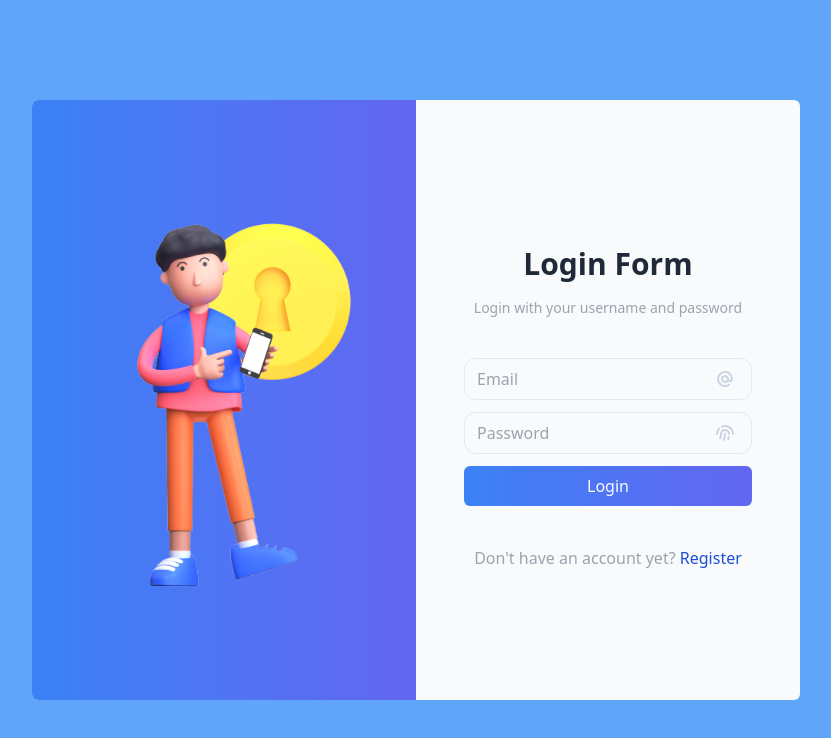
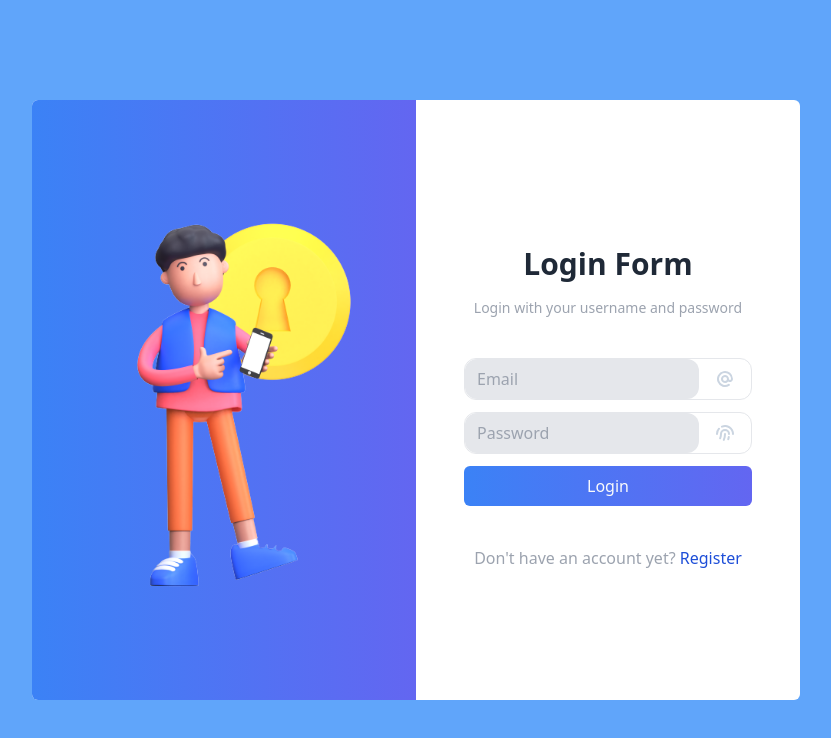
Before and after one commit to sinambela99/final_project_frontend, a Next.js app: page /login in a window 1280 px wide. Shown: the top 738 px of the page, without its empty margins (224-1055 px from the left). Built offline with nearby package versions, Linux system fonts and the light colour scheme.

Commit message:
style and validate login register

```diff
--- a/src/components/LogAndRegis.js
+++ b/src/components/LogAndRegis.js
@@ -4,11 +4,11 @@ import styles from '../styles/LoginAndRegis.module.css'
 export default function LogAndRegis({ children }) {
   return (
     <div className='flex h-screen bg-blue-400'>
-      <div className='m-auto bg-slate-50 rounded-md w-3/5 h-3/4 grid lg:grid-cols-2'>
+      <div className='m-auto bg-white rounded-md w-3/5 h-3/4 grid lg:grid-cols-2'>
         <div className={styles.imgStyle}>
           <div className={styles.cartoonImg}></div>
         </div>
-        <div className={styles.formStyle} >
+        <div className={styles.formStyle}>
           <div className='text-center py-10'>
             {children}
           </div>
--- a/src/components/Navbar.jsx
+++ /dev/null
@@ -1,49 +0,0 @@
-export default function Navbar() {
-  return (
-    <header class="bg-white shadow">
-      <nav class="flex justify-between items-center w-[92%] mx-auto">
-        <div class="text-xl font-semibold text-gray-700">
-          <a
-            href="#"
-            class="text-gray-800 text-xl font-bold hover:text-gray-700 md:text-2xl"
-          >
-            HuruHara
-          </a>
-        </div>
-        <div class="">
-          <ul class="flex items-center gap-[4vw]">
-            <li>
-              <a
-                href="#"
-                class="text-gray-800 text-xl font-bold hover:text-gray-700 md:text-2xl"
-              >
-                Product
-              </a>
-            </li>
-            <li>
-              <a
-                href="#"
-                class="text-gray-800 text-xl font-bold hover:text-gray-700 md:text-2xl"
-              >
-                Cart
-              </a>
-            </li>
-            <li>
-              <a
-                href="#"
-                class="text-gray-800 text-xl font-bold hover:text-gray-700 md:text-2xl"
-              >
-                Profile
-              </a>
-            </li>
-          </ul>
-        </div>
-        <div>
-          <button class="bg-[#a6c1ee] test-white px-5 py-2 rounded-full hover:bg-[#87acec]">
-            Sign Up
-          </button>
-        </div>
-      </nav>
-    </header>
-  );
-}
--- /dev/null
+++ b/src/lib/validate.js
@@ -0,0 +1,63 @@
+// Validate Login Form
+export default function LoginValidate(values) {
+    const errors = {}
+
+    // Validation for Email
+    if (!values.email) {
+        errors.email = 'Required';
+    } else if (!/^[A-Z0-9._%+-]+@[A-Z0-9.-]+\.[A-Z]{2,4}$/i.test(values.email)) {
+        errors.email = 'Invalid email address';
+    }
+
+    // Validation for Password
+    if (!values.password) {
+        errors.password = 'Required'
+    } else if (values.password.length < 8 || values.password.length > 20) {
+        errors.password = 'Password must be greater than 8 and less then 20 characters long'
+    } else if (values.password.includes(`${' '}`)) {
+        errors.password = 'Invalid Password'
+    }
+
+    return errors
+}
+
+// Validate Register Form
+export function RegisterValidate(values) {
+    const errors = {}
+
+    // Validation for Username
+    if (!values.username) {
+        errors.username = 'Required';
+    } else if (values.username.length > 15) {
+        errors.username = 'Must be 15 characters or less';
+    } else if (values.username.includes(`${' '}`)) {
+        errors.username = 'Invalid Username'
+    }
+
+    // Validation for Email
+    if (!values.email) {
+        errors.email = 'Required';
+    } else if (!/^[A-Z0-9._%+-]+@[A-Z0-9.-]+\.[A-Z]{2,4}$/i.test(values.email)) {
+        errors.email = 'Invalid email address';
+    }
+
+    // Validation for Password
+    if (!values.password) {
+        errors.password = 'Required'
+    } else if (values.password.length < 8 || values.password.length > 20) {
+        errors.password = 'Password must be greater than 8 and less then 20 characters long'
+    } else if (values.password.includes(`${' '}`)) {
+        errors.password = 'Invalid Password'
+    }
+
+    // Validation for CPassword
+    if (!values.cpassword) {
+        errors.cpassword = 'Required'
+    } else if (values.cpassword !== values.password) {
+        errors.cpassword = 'Password Not Match..!!'
+    } else if (values.cpassword.includes(`${' '}`)) {
+        errors.cpassword = 'Invalid Password'
+    }
+
+    return errors
+}
--- a/src/pages/login.jsx
+++ b/src/pages/login.jsx
@@ -6,9 +6,26 @@ import Image from "next/image";
 import google from '/public/assets/google.png'
 import { HiAtSymbol, HiFingerPrint } from "react-icons/hi";
 import { useState } from "react";
+import { useFormik } from "formik";
+import LoginValidate from "../lib/validate";
 
 export default function Login() {
   const [show, setShow] = useState(false)
+  // Formik Hook
+  const formik = useFormik({
+    initialValues: {
+      email: '',
+      password: '',
+    },
+    validate: LoginValidate,
+    onSubmit
+  })
+
+  // console.log(formik.errors)
+
+  async function onSubmit(values) {
+    console.log(values)
+  }
 
   return (
     <LogAndRegis>
@@ -25,19 +42,22 @@ export default function Login() {
         </div>
 
         {/* Form */}
-        <form className="flex flex-col gap-3">
-          <div className={styles.input_group}>
-            <input type="email" name="email" placeholder="Email" className={styles.input_text} />
+        <form className="flex flex-col gap-3" onSubmit={formik.handleSubmit}>
+          <div className={`${styles.input_group} ${formik.errors.email && formik.touched.email ? 'border-red-600' : ''}`}>
+            <input type="email" name="email" placeholder="Email" className={styles.input_text} {...formik.getFieldProps('email')} />
             <span className="icon flex items-center px-4">
               <HiAtSymbol size={20} />
             </span>
           </div>
-          <div className={styles.input_group}>
-            <input type={`${show ? 'text' : 'password'}`} name="password" placeholder="Password" className={styles.input_text} />
+          {/* {formik.errors.email && formik.touched.email ? <span className="text-red-600">{formik.errors.email}</span> : <></>} */}
+
+          <div className={`${styles.input_group} ${formik.errors.password && formik.touched.password ? 'border-red-600' : ''}`}>
+            <input type={`${show ? 'text' : 'password'}`} name="password" placeholder="Password" className={styles.input_text} {...formik.getFieldProps('password')} />
             <span className="icon flex items-center px-4" onClick={() => setShow(!show)}>
               <HiFingerPrint size={20} />
             </span>
           </div>
+          {/* {formik.errors.password && formik.touched.password ? <span className="text-red-600">{formik.errors.password}</span> : <></>} */}
 
           {/* Login Buttons */}
           <div className="input-button">
--- a/src/pages/register.jsx
+++ b/src/pages/register.jsx
@@ -4,9 +4,26 @@ import Link from "next/link";
 import styles from '../styles/LoginAndRegis.module.css'
 import { HiAtSymbol, HiFingerPrint, HiOutlineUser } from "react-icons/hi";
 import { useState } from "react";
+import { useFormik } from "formik";
+import { RegisterValidate } from "@/lib/validate";
 
 export default function Register() {
   const [show, setShow] = useState({ password: false, cpassword: false })
+  // Formik Hook
+  const formik = useFormik({
+    initialValues: {
+      username: '',
+      email: '',
+      password: '',
+      cpassword: '',
+    },
+    validate: RegisterValidate,
+    onSubmit
+  })
+
+  async function onSubmit(values) {
+    console.log(values)
+  }
 
   return (
     <LogAndRegis>
@@ -15,7 +32,7 @@ export default function Register() {
         <title> Register Form </title>
       </Head>
 
-      <section className="w-3/4 mx-auto flex flex-col gap-10">
+      <section className="w-3/4 mx-auto flex flex-col gap-10" onSubmit={formik.handleSubmit}>
         {/* Title */}
         <div className="title">
           <h1 className="text-gray-800 text-3xl font-bold py-4"> Register Form </h1>
@@ -23,31 +40,38 @@ export default function Register() {
         </div>
 
         {/* Form */}
-        <form className="flex flex-col gap-3">
+        <form className="flex flex-col gap-3" onSubmit={formik.handleSubmit}>
           <div className={styles.input_group}>
-            <input type="text" name="username" placeholder="Username" className={styles.input_text} />
+            <input type="text" name="username" placeholder="Username" className={styles.input_text} {...formik.getFieldProps('username')} />
             <span className="icon flex items-center px-4">
               <HiOutlineUser size={20} />
             </span>
           </div>
+          {formik.errors.username && formik.touched.username ? <span className="text-red-600">{formik.errors.username}</span> : <></>}
+
           <div className={styles.input_group}>
-            <input type="email" name="email" placeholder="Email" className={styles.input_text} />
+            <input type="email" name="email" placeholder="Email" className={styles.input_text} {...formik.getFieldProps('email')} />
             <span className="icon flex items-center px-4">
               <HiAtSymbol size={20} />
             </span>
           </div>
+          {formik.errors.email && formik.touched.email ? <span className="text-red-600">{formik.errors.email}</span> : <></>}
+
           <div className={styles.input_group}>
-            <input type={`${show.password ? 'text' : 'password'}`} name="password" placeholder="Password" className={styles.input_text} />
+            <input type={`${show.password ? 'text' : 'password'}`} name="password" placeholder="Password" className={styles.input_text} {...formik.getFieldProps('password')} />
             <span className="icon flex items-center px-4" onClick={() => setShow({ ...show, password: !show.password })}>
               <HiFingerPrint size={20} />
             </span>
           </div>
+          {formik.errors.password && formik.touched.password ? <span className="text-red-600">{formik.errors.password}</span> : <></>}
+
           <div className={styles.input_group}>
-            <input type={`${show.cpassword ? 'text' : 'password'}`} name="cpassword" placeholder="Confirm Password" className={styles.input_text} />
+            <input type={`${show.cpassword ? 'text' : 'password'}`} name="cpassword" placeholder="Confirm Password" className={styles.input_text} {...formik.getFieldProps('cpassword')} />
             <span className="icon flex items-center px-4" onClick={() => setShow({ ...show, cpassword: !show.cpassword })}>
               <HiFingerPrint size={20} />
             </span>
           </div>
+          {formik.errors.cpassword && formik.touched.cpassword ? <span className="text-red-600">{formik.errors.cpassword}</span> : <></>}
 
           {/* Register Button */}
           <div className="input_button">
--- a/src/styles/Home.module.css
+++ b/src/styles/Home.module.css
@@ -1,3 +1,3 @@
-.container {
+/* .container {
   padding: 0 2rem;
-}
+} */
--- a/src/styles/LoginAndRegis.module.css
+++ b/src/styles/LoginAndRegis.module.css
@@ -29,7 +29,7 @@
 }
 
 .input_text {
-  @apply w-full py-2 px-3 border rounded-xl bg-slate-50 text-black;
+  @apply w-full py-2 px-3 border rounded-xl bg-gray-200 text-black;
   @apply focus:outline-none border-none;
 }
 
```
